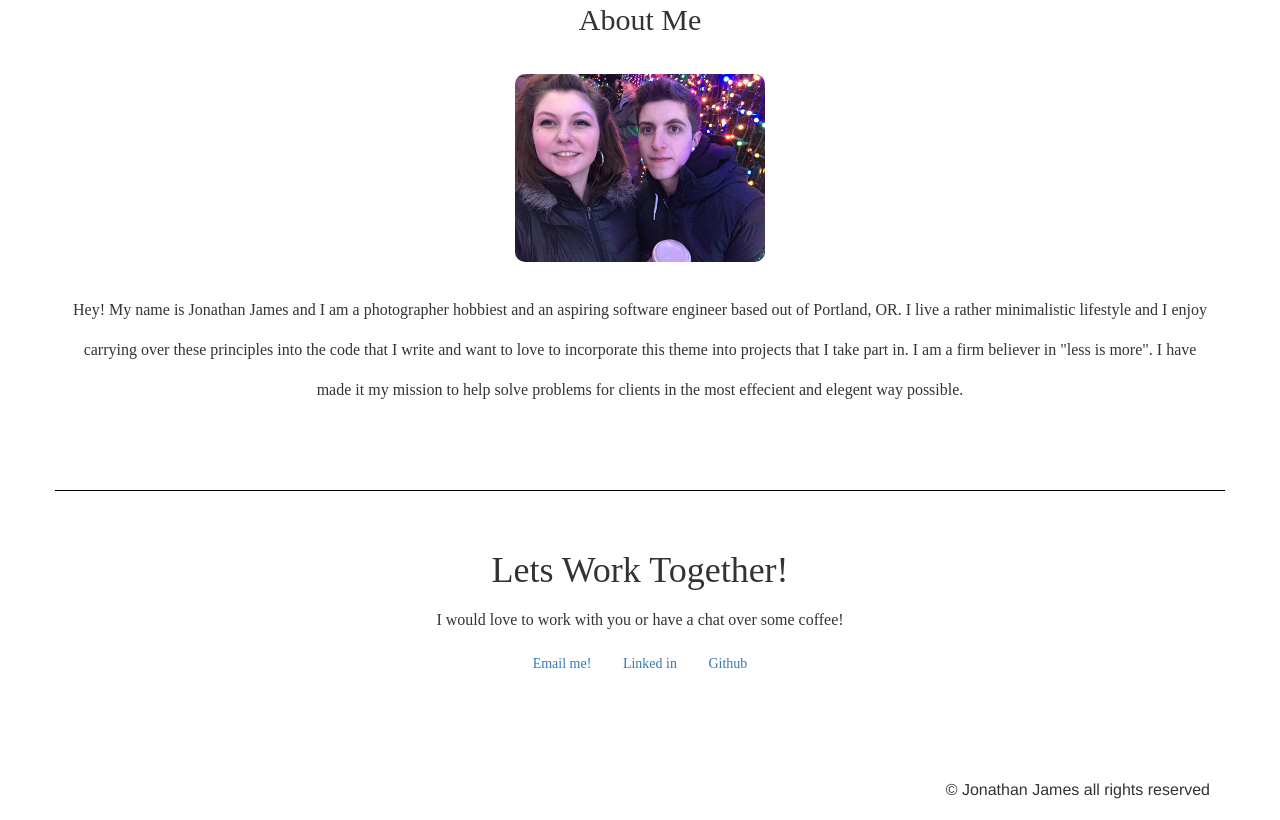
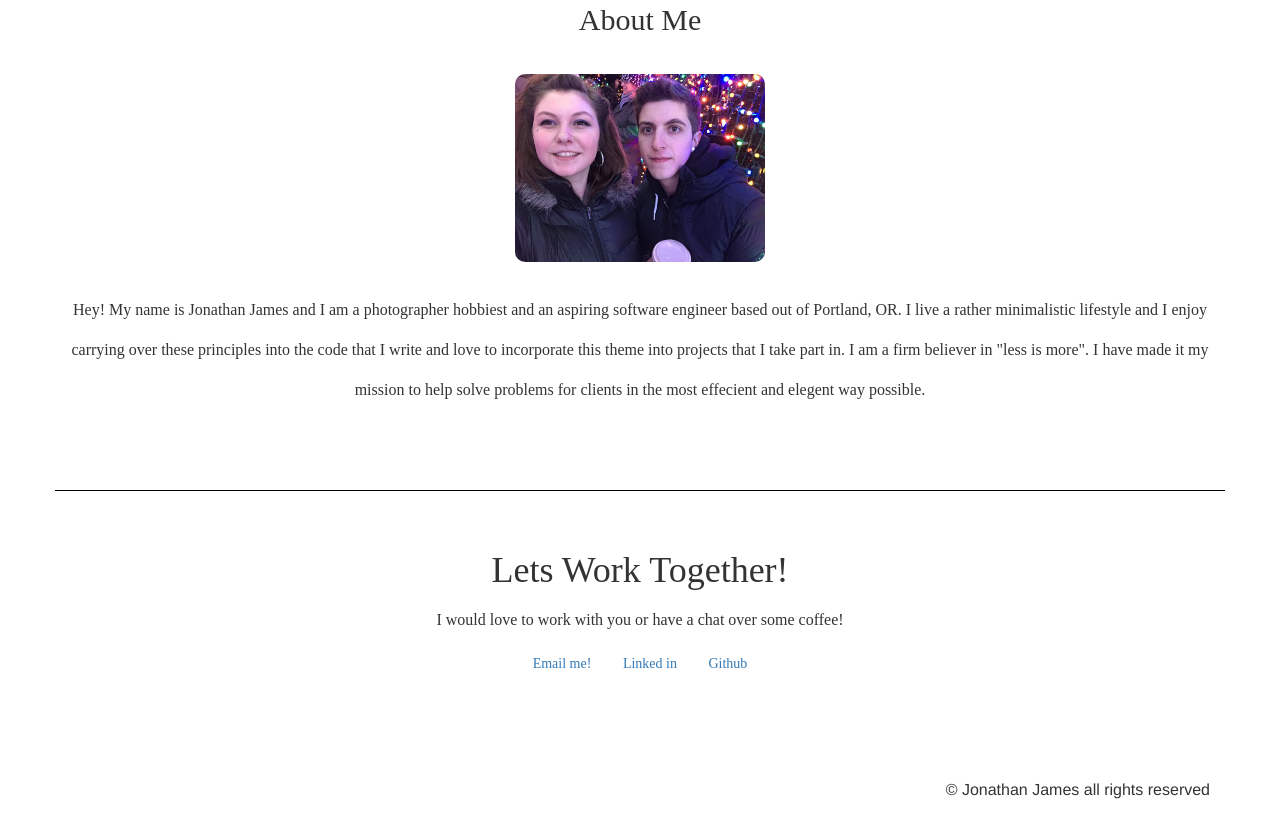
Before and after one commit to jjames1011/new-portfolio, a plain HTML site: page index.html in a window 1280 px wide. Shown: the part 818-1638 px from the top of the page. Drawn offline with nearby package versions, Linux system fonts and the light colour scheme.

Commit message:
fixed type

```diff
--- a/index.html
+++ b/index.html
@@ -24,8 +24,8 @@
     <div class="container" id='about_me'>
       <h2>About Me</h2>
       <img width='250px' height='250px' src="img/meAndBae.jpeg" class='img-responsive' alt="A photo of me on the right and my girlfriend on the left" />
-      <p>Hey! My name is Jonathan James and I am a photographer hobbiest and an aspiring software engineer based out of Portland, OR. I live a rather minimalistic lifestyle and I enjoy carrying over these principles into the code that I write and want to
-        love to incorporate this theme into projects that I take part in. I am a firm believer in &quot;less is more&quot;. I have made it my mission to help solve problems for clients in the most effecient and elegent way possible.
+      <p>Hey! My name is Jonathan James and I am a photographer hobbiest and an aspiring software engineer based out of Portland, OR. I live a rather minimalistic lifestyle and I enjoy carrying over these principles into the code that I write and love to
+        incorporate this theme into projects that I take part in. I am a firm believer in &quot;less is more&quot;. I have made it my mission to help solve problems for clients in the most effecient and elegent way possible.
       </p>
 
     </div>
```
